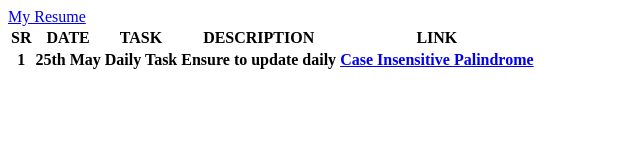
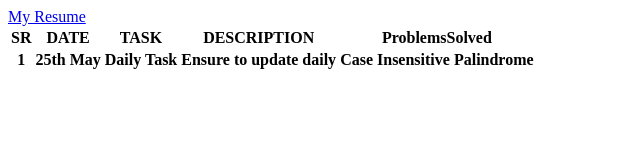
Before and after one commit to SathwikNalla/github.io, a plain HTML site: page index.html in a window 1280 px wide. Shown: the whole page, without its empty margins (0-640 px from the left). Drawn offline with Linux system fonts and the light colour scheme.

Commit message:
ProblemSolvedAdd

```diff
--- a/index.html
+++ b/index.html
@@ -27,7 +27,7 @@
                     <th> DATE </th>
                     <th> TASK </th>
                     <th> DESCRIPTION </th>
-                    <th> LINK </th>
+                    <th> ProblemsSolved </th>
                 </tr>
             </thead>
             <tbody>
@@ -36,7 +36,7 @@
                     <th>25th May</th>
                     <th>Daily Task</th>
                     <th>Ensure to update daily</th>
-                    <th> <a href="https://mentorpick.com/code?cid=1ff23360-aee2-4cac-b120-9e1f9df192b6&cslug=klu-y20-elite-cohort-1&pid=f3469ca9-f55d-4b46-b811-b9b2bad87017&pslug=bzCaseInsensitivePalindrome&courseId=707da31b-c631-42e7-b3fc-61b8e33cc62a&sectionId=undefined">Case Insensitive Palindrome</a></th>
+                    <th>Case Insensitive Palindrome</a></th>
                 </tr>
             </tbody>
         </table>
```
